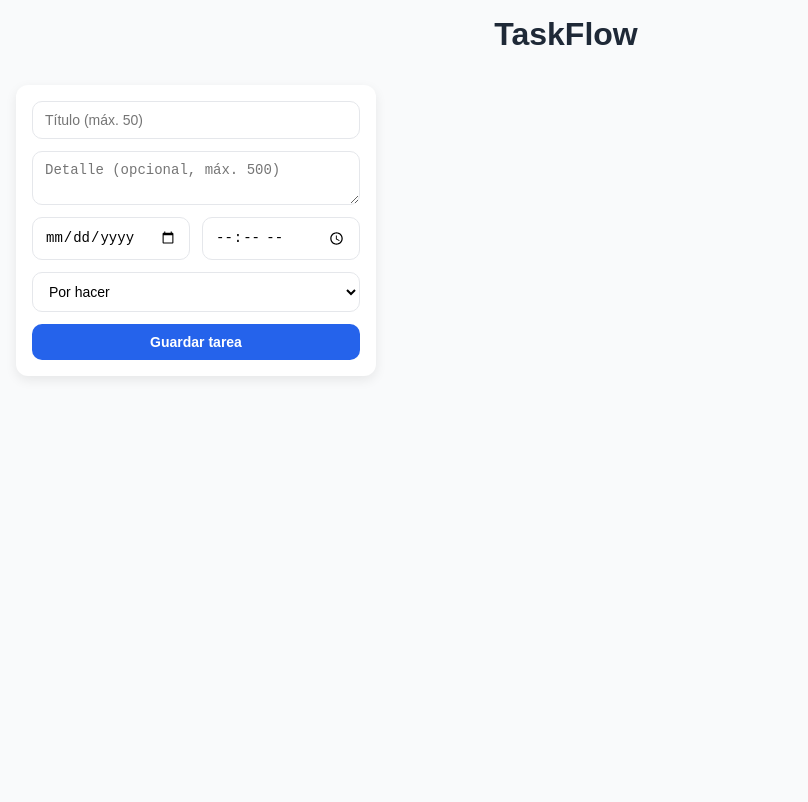
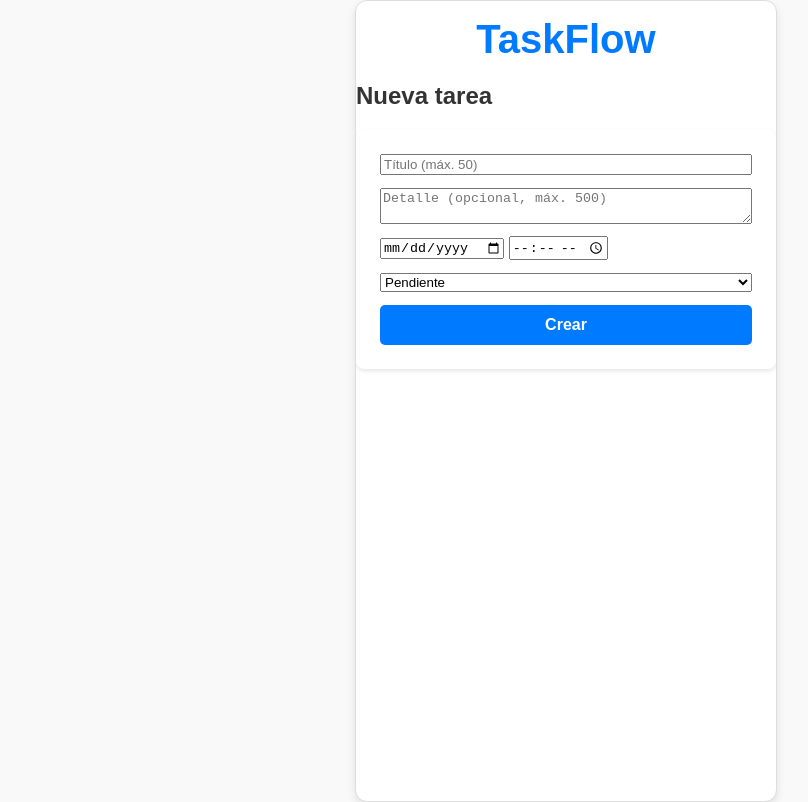
Before and after one commit to aikscali/todo_project_1, a website: page frontend/src/pages/dashboard/dashboard.html in a window 1280 px wide. Shown: the whole page, without its empty margins (74-882 px from the left). Drawn offline with Linux system fonts and the light colour scheme.

Commit message:
style: botón Crear azul y subtítulo Nueva tarea alineado

```diff
--- a/frontend/src/components/TaskForm.js
+++ b/frontend/src/components/TaskForm.js
@@ -13,11 +13,11 @@ export default function TaskForm(onTaskCreated) {
       <input class="input" type="time" name="time" required />
     </div>
     <select class="select" name="status" required>
-      <option value="todo">Por hacer</option>
-      <option value="doing">Haciendo</option>
-      <option value="done">Hecho</option>
+      <option value="todo">Pendiente</option>
+      <option value="doing">En progreso</option>
+      <option value="done">Completada</option>
     </select>
-    <button class="btn" type="submit">Guardar tarea</button>
+    <button class="btn" type="submit">Crear</button>
   `;
 
   form.addEventListener('submit', (e) => {
--- a/frontend/src/pages/dashboard/dashboard.css
+++ b/frontend/src/pages/dashboard/dashboard.css
@@ -1,34 +1,126 @@
-/* Layout base */
-:root { --primary:#2563eb; --bg:#f9fafb; --text:#1f2937; --muted:#6b7280; }
-*{box-sizing:border-box}
-body{font-family:"Poppins",sans-serif;background:var(--bg);margin:0;padding:16px;color:var(--text)}
-h1{margin:0 0 16px;text-align:center}
+body {
+  font-family: Arial, sans-serif;
+  margin: 0;
+  padding: 0;
+  background: #f9f9f9;
+  color: #333;
+}
 
-/* Contenedores */
-.wrapper{max-width:1100px;margin:0 auto;display:grid;gap:16px}
-.form-container{background:#fff;padding:16px;border-radius:12px;box-shadow:0 4px 12px rgba(0,0,0,.08)}
+header {
+  text-align: center;
+  background: #4CAF50;
+  color: white;
+  padding: 1rem;
+}
 
-/* Form */
-.form-grid{display:grid;gap:12px}
-.input, .select, .btn{
-  width:100%;padding:10px 12px;border:1px solid #e5e7eb;border-radius:10px;font-size:14px
+header h1 {
+  margin: 0;
 }
-.select{background:#fff}
-.row-2{display:grid;grid-template-columns:1fr 1fr;gap:12px}
-.btn{background:var(--primary);color:#fff;border:none;cursor:pointer;font-weight:600}
-.btn:disabled{background:#9ca3af;cursor:not-allowed}
 
-/* Lista de tareas */
-#task-list{display:grid;gap:12px}
-.task-card{background:#fff;border-radius:12px;padding:14px;box-shadow:0 3px 10px rgba(0,0,0,.06)}
-.task-card h3{margin:0 0 6px;color:var(--primary);font-size:18px}
-.task-card p{margin:4px 0;color:var(--muted);font-size:14px}
-.badge{display:inline-block;padding:2px 8px;border-radius:999px;font-size:12px;font-weight:700}
-.badge.todo{background:#fee2e2;color:#991b1b}
-.badge.doing{background:#fef3c7;color:#92400e}
-.badge.done{background:#d1fae5;color:#065f46}
+header .subtitle {
+  font-size: 0.9rem;
+  margin-top: 0.5rem;
+  opacity: 0.9;
+}
 
-/* Responsivo */
-@media (min-width:768px){
-  .layout{display:grid;grid-template-columns:360px 1fr;gap:16px}
+.dashboard {
+  display: flex;
+  gap: 2rem;
+  padding: 2rem;
 }
+
+/* Formulario a la izquierda */
+.form-container {
+  flex: 1;
+  background: white;
+  padding: 1.5rem;
+  border-radius: 8px;
+  box-shadow: 0 2px 4px rgba(0,0,0,0.1);
+}
+
+.form-container h2 {
+  margin-bottom: 1rem;
+}
+
+.form-container form {
+  display: flex;
+  flex-direction: column;
+  gap: 0.8rem;
+}
+
+.form-container button {
+  background: #4CAF50;
+  color: white;
+  border: none;
+  padding: 0.7rem;
+  cursor: pointer;
+  border-radius: 5px;
+}
+
+.form-container button:hover {
+  background: #45a049;
+}
+
+/* Columnas de tareas */
+.tasks-container {
+  flex: 2;
+  display: flex;
+  gap: 1rem;
+}
+
+.column {
+  flex: 1;
+  background: #fff;
+  padding: 1rem;
+  border-radius: 8px;
+  box-shadow: 0 2px 4px rgba(0,0,0,0.1);
+}
+
+.column h3 {
+  text-align: center;
+  margin-bottom: 1rem;
+}
+
+.task-card {
+  background: #f1f1f1;
+  padding: 0.8rem;
+  margin-bottom: 0.8rem;
+  border-radius: 5px;
+}
+
+.wrapper h1 {
+  text-align: center;   /* Centra el texto */
+  color: #007BFF;       /* Azul */
+  font-size: 2.5rem;    /* Un poco más grande */
+  margin-top: 1rem;     /* Separación desde arriba */
+  margin-bottom: 1rem;  /* Espacio hacia abajo */
+  font-weight: bold;    /* Negrita */
+}
+
+/* Simular vista móvil */
+.wrapper {
+  max-width: 420px;   /* ancho típico de smartphone */
+  margin: 0 auto;     /* centra el contenido en pantalla */
+  border: 1px solid #ddd;  /* opcional: marco tipo app */
+  border-radius: 12px;
+  background: #fff;
+  box-shadow: 0 4px 8px rgba(0,0,0,0.1);
+  min-height: 100vh;   /* que ocupe toda la altura */
+  overflow: hidden;
+}
+
+.form-container button {
+  background: #007BFF;   /* Azul */
+  color: white;
+  border: none;
+  padding: 0.7rem;
+  cursor: pointer;
+  border-radius: 5px;
+  font-size: 1rem;
+  font-weight: bold;
+  transition: background 0.3s ease;
+}
+
+.form-container button:hover {
+  background: #0056b3;  /* Azul más oscuro al pasar el mouse */
+}
--- a/frontend/src/pages/dashboard/dashboard.html
+++ b/frontend/src/pages/dashboard/dashboard.html
@@ -9,8 +9,10 @@
     <body>
     <div class="wrapper">
     <h1>TaskFlow</h1>
+    <h2 class="subtitle-left">Nueva tarea</h2>
     <div id="app" class="layout"></div>
     </div>
+
 
     <script type="module">
         import Dashboard from './Dashboard.js';
```
Lines whose indentation alone changed are shown as unchanged.
